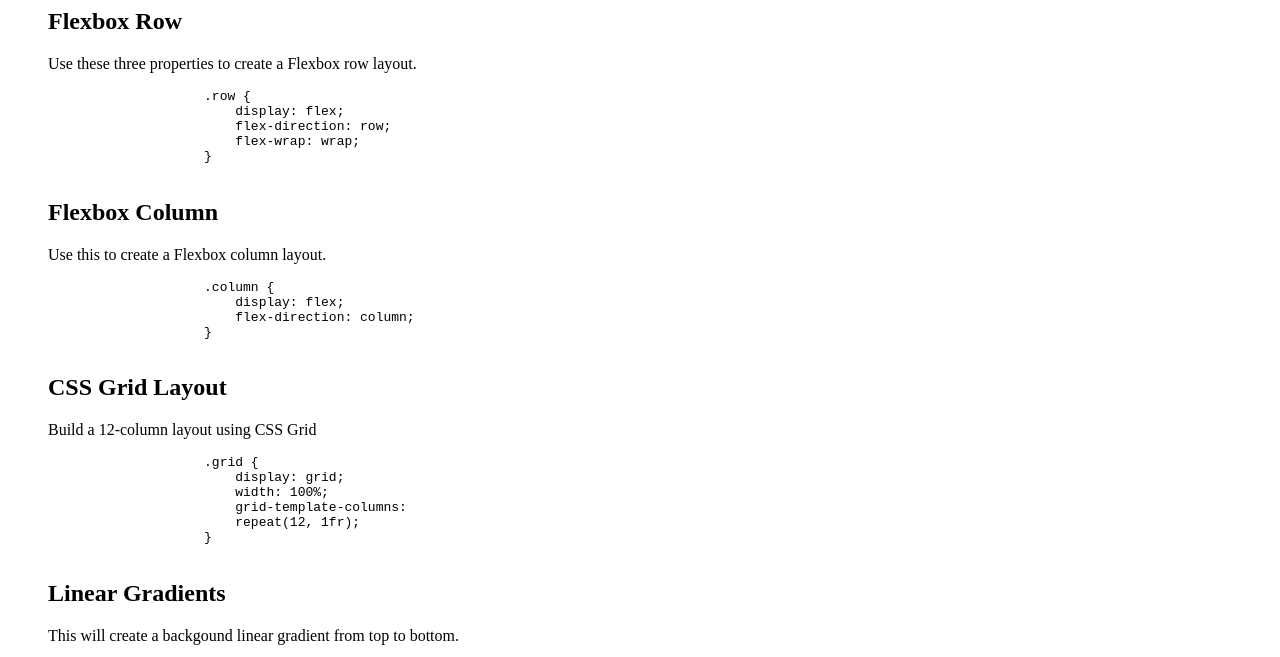
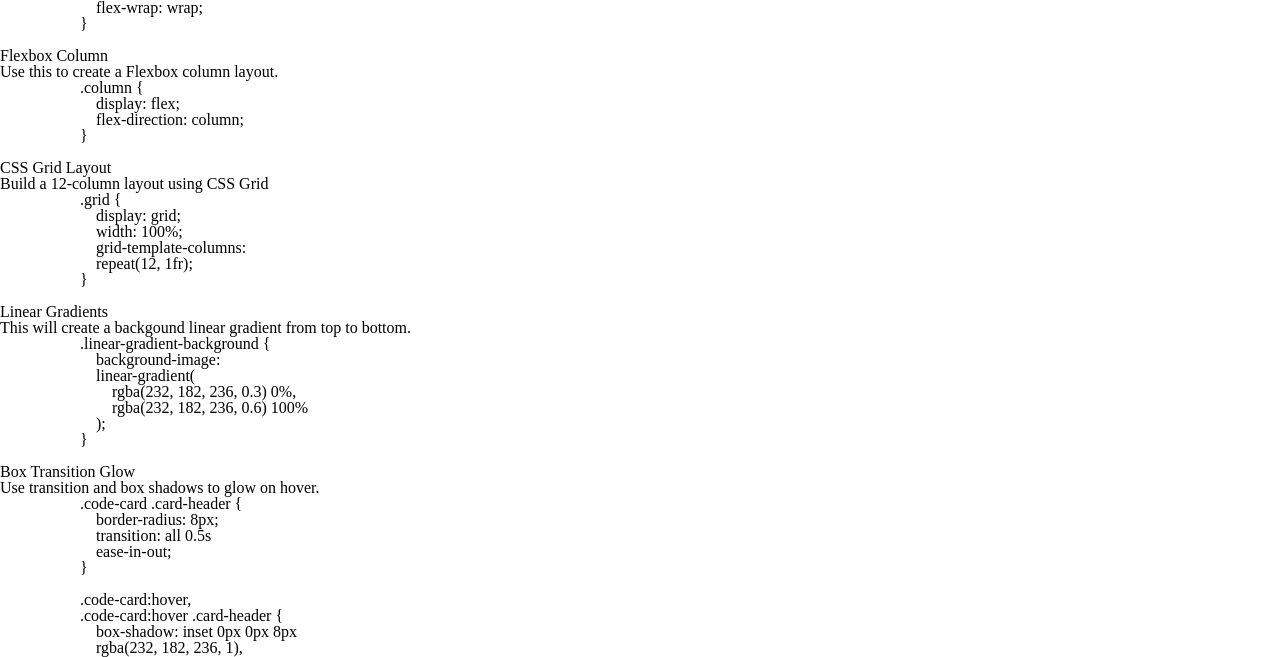
Before and after one commit to Lorenzo-Olivar/Zo-s-CSS-Quick-Guide, a plain HTML site: page index.html in a window 1280 px wide. Shown: the part 128-785 px from the top of the page. Drawn offline with Linux system fonts and the light colour scheme.

Commit message:
added and linked the css reset to my html file

```diff
--- /dev/null
+++ b/Assets/css/reset.css
@@ -0,0 +1,48 @@
+/* http://meyerweb.com/eric/tools/css/reset/
+   v2.0 | 20110126
+   License: none (public domain)
+*/
+
+html, body, div, span, applet, object, iframe,
+h1, h2, h3, h4, h5, h6, p, blockquote, pre,
+a, abbr, acronym, address, big, cite, code,
+del, dfn, em, img, ins, kbd, q, s, samp,
+small, strike, strong, sub, sup, tt, var,
+b, u, i, center,
+dl, dt, dd, ol, ul, li,
+fieldset, form, label, legend,
+table, caption, tbody, tfoot, thead, tr, th, td,
+article, aside, canvas, details, embed,
+figure, figcaption, footer, header, hgroup,
+menu, nav, output, ruby, section, summary,
+time, mark, audio, video {
+	margin: 0;
+	padding: 0;
+	border: 0;
+	font-size: 100%;
+	font: inherit;
+	vertical-align: baseline;
+}
+/* HTML5 display-role reset for older browsers */
+article, aside, details, figcaption, figure,
+footer, header, hgroup, menu, nav, section {
+	display: block;
+}
+body {
+	line-height: 1;
+}
+ol, ul {
+	list-style: none;
+}
+blockquote, q {
+	quotes: none;
+}
+blockquote:before, blockquote:after,
+q:before, q:after {
+	content: '';
+	content: none;
+}
+table {
+	border-collapse: collapse;
+	border-spacing: 0;
+}
--- a/index.html
+++ b/index.html
@@ -4,6 +4,7 @@
     <meta charset="UTF-8">
     <meta name="viewport" content="width=device-width, initial-scale=1.0">
     <title>Zo's CSS SuperQuickGuide</title>
+    <link rel="stylesheet" href="./Assets/css/reset.css">
 </head>
 <body>
     <!-- Header -->
```
